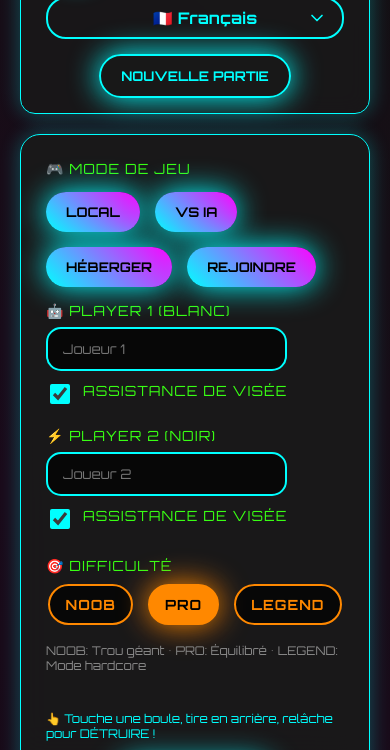
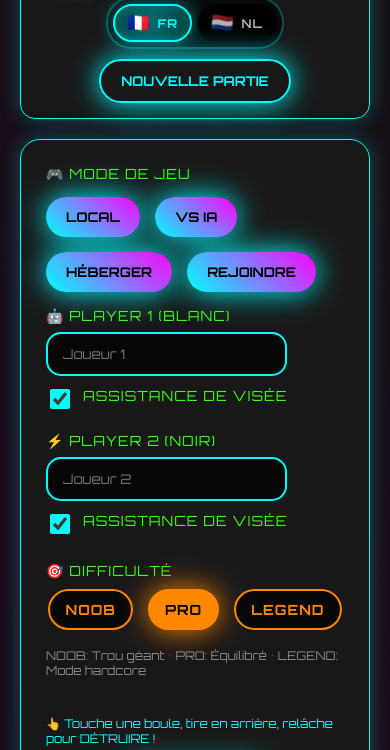
Before and after one commit to gzOOrg/touch-balls, a plain HTML site: page billard.html in a window 390 px wide. Shown: the part 94-844 px from the top of the page. Drawn offline with Linux system fonts and the light colour scheme.

Commit message:
Feature: Boutons de langue améliorés + Interface responsive

```diff
--- a/assets/css/style.css
+++ b/assets/css/style.css
@@ -127,14 +127,77 @@ body{
   color: #000;
 }
 
-/* Icône de globe devant le sélecteur */
-.language-select::before {
-  content: "🌐";
+/* Nouveaux boutons de langue */
+.language-buttons {
+  display: flex;
+  gap: 5px;
+  background: rgba(0,0,0,0.6);
+  padding: 5px;
+  border-radius: 25px;
+  border: 2px solid rgba(0,255,255,0.3);
+}
+
+.lang-btn {
+  background: rgba(0,0,0,0.8);
+  border: 2px solid transparent;
+  border-radius: 20px;
+  padding: 8px 16px;
+  font-size: 14px;
+  font-weight: bold;
+  color: rgba(255,255,255,0.7);
+  cursor: pointer;
+  transition: all 0.3s ease;
+  display: flex;
+  align-items: center;
+  gap: 8px;
+  position: relative;
+  overflow: hidden;
+  min-width: 80px;
+}
+
+.lang-btn:hover {
+  background: rgba(0,255,255,0.1);
+  border-color: var(--neon-cyan);
+  transform: scale(1.05);
+}
+
+.lang-btn.active {
+  background: linear-gradient(135deg, rgba(0,255,255,0.2) 0%, rgba(0,255,255,0.1) 100%);
+  border-color: var(--neon-cyan);
+  color: var(--neon-cyan);
+  box-shadow: 0 0 20px rgba(0,255,255,0.5), inset 0 0 10px rgba(0,255,255,0.2);
+}
+
+.lang-btn.active::before {
+  content: '';
   position: absolute;
-  left: 15px;
-  top: 50%;
-  transform: translateY(-50%);
+  top: -50%;
+  left: -50%;
+  width: 200%;
+  height: 200%;
+  background: radial-gradient(circle, rgba(0,255,255,0.3) 0%, transparent 70%);
+  animation: pulse 2s ease-in-out infinite;
+}
+
+.lang-btn .flag {
   font-size: 20px;
+  display: inline-block;
+  animation: wave 3s ease-in-out infinite;
+}
+
+.lang-btn.active .flag {
+  animation: wave 1s ease-in-out infinite;
+}
+
+.lang-text {
+  font-family: 'Orbitron', monospace;
+  letter-spacing: 1px;
+}
+
+@keyframes wave {
+  0%, 100% { transform: rotate(0deg); }
+  25% { transform: rotate(-5deg); }
+  75% { transform: rotate(5deg); }
 }
 
 .brand-text{
@@ -876,8 +939,11 @@ canvas{
 @media (max-width: 768px) {
   .header{flex-direction:column;gap:15px}
   .brand{font-size:20px}
-  .header-controls{flex-direction:column;width:100%}
-  .language-select{width:100%}
+  .header-controls{flex-direction:column;width:100%;align-items:center;gap:10px}
+  .language-buttons{order:-1;width:auto;justify-content:center}
+  .lang-btn{min-width:70px;padding:6px 12px;font-size:12px}
+  .lang-btn .flag{font-size:18px}
+  .lang-text{font-size:12px}
   .row{flex-direction:column}
   .stars{justify-content:center}
   .scores-hud{flex-direction:column;gap:15px}
--- a/assets/js/main.js
+++ b/assets/js/main.js
@@ -647,23 +647,53 @@ function initializeEvents() {
   setLanguage(savedLanguage);
   updateUITexts();
 
-  // Sélecteur de langue
-  const languageSelector = document.getElementById('languageSelector');
-  if (languageSelector) {
-    languageSelector.value = savedLanguage;
-    languageSelector.addEventListener('change', (e) => {
-      const newLang = e.target.value;
+  // Boutons de langue
+  const langButtons = document.querySelectorAll('.lang-btn');
+  langButtons.forEach(btn => {
+    // Activer le bouton de la langue sauvegardée
+    if (btn.dataset.lang === savedLanguage) {
+      btn.classList.add('active');
+    } else {
+      btn.classList.remove('active');
+    }
+
+    btn.addEventListener('click', (e) => {
+      const newLang = e.currentTarget.dataset.lang;
+
+      // Mettre à jour la langue
       setLanguage(newLang);
       localStorage.setItem('billardLanguage', newLang);
       updateUITexts();
 
+      // Mettre à jour l'état actif des boutons
+      langButtons.forEach(b => {
+        if (b.dataset.lang === newLang) {
+          b.classList.add('active');
+        } else {
+          b.classList.remove('active');
+        }
+      });
+
       // Animation de feedback
-      languageSelector.style.animation = 'pulse 0.5s ease';
+      e.currentTarget.style.animation = 'pulse 0.5s ease';
       setTimeout(() => {
-        languageSelector.style.animation = '';
+        e.currentTarget.style.animation = '';
       }, 500);
+
+      // Son de clic
+      const ctx = new AudioContext();
+      const osc = ctx.createOscillator();
+      const gain = ctx.createGain();
+      osc.frequency.value = 800;
+      osc.type = 'sine';
+      gain.gain.setValueAtTime(0.1, ctx.currentTime);
+      gain.gain.exponentialRampToValueAtTime(0.01, ctx.currentTime + 0.1);
+      osc.connect(gain);
+      gain.connect(ctx.destination);
+      osc.start();
+      osc.stop(ctx.currentTime + 0.1);
     });
-  }
+  });
 
   // Boutons de mode de jeu
   ui.localBtn.addEventListener('click', localGameMode);
--- a/billard.html
+++ b/billard.html
@@ -13,13 +13,19 @@
       <span class="logo">🎱</span>
       <span class="brand-text" id="gameTitle">BILLARD ÉPIQUE</span>
     </div>
-    <div class="header-controls">
-      <select id="languageSelector" class="language-select">
-        <option value="fr">🇫🇷 Français</option>
-        <option value="nl">🇳🇱 Nederlands</option>
-      </select>
-      <button id="restartBtn" class="btn secondary">NOUVELLE PARTIE</button>
-    </div>
+            <div class="header-controls">
+          <div class="language-buttons">
+            <button class="lang-btn active" data-lang="fr" title="Français">
+              <span class="flag">🇫🇷</span>
+              <span class="lang-text">FR</span>
+            </button>
+            <button class="lang-btn" data-lang="nl" title="Nederlands">
+              <span class="flag">🇳🇱</span>
+              <span class="lang-text">NL</span>
+            </button>
+          </div>
+          <button id="restartBtn" class="btn secondary">NOUVELLE PARTIE</button>
+        </div>
   </div>
 
   <!-- Écran d'accueil -->
```
Also changed, not shown: 1 other file.
